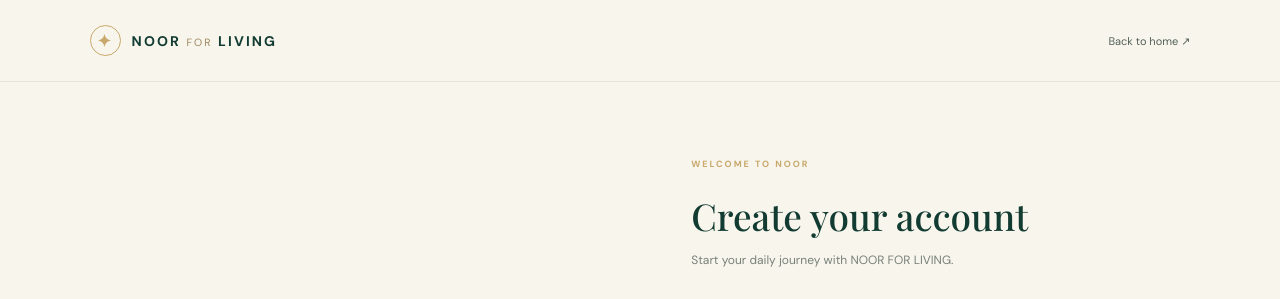
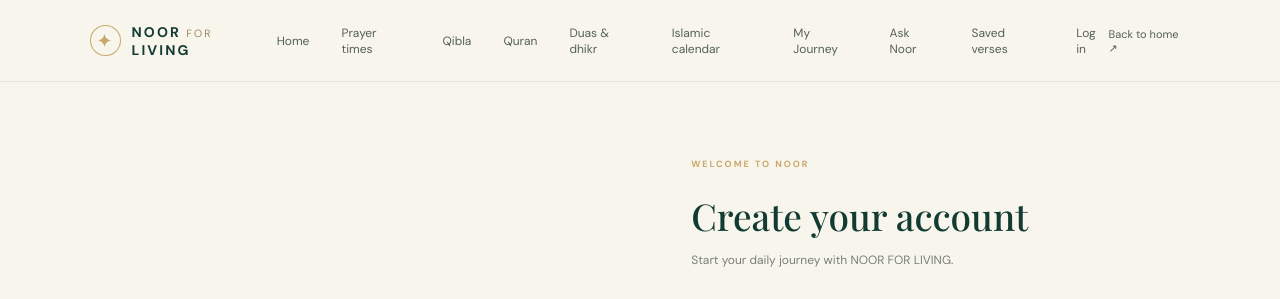
Before and after one commit to elenavance/noor-for-living, a Django app: page /accounts/signup/ in a window 1280 px wide. Shown: the top 299 px of the page. Run offline with Django 5.2, Linux system fonts and the light colour scheme.

Commit message:
Load shared navigation and motion system

```diff
--- a/templates/accounts/signup.html
+++ b/templates/accounts/signup.html
@@ -8,4 +8,4 @@
 {% if form.non_field_errors %}<div class="form-errors">{{ form.non_field_errors }}</div>{% endif %}
 {% for field in form %}<div class="form-field"><label for="{{ field.id_for_label }}">{{ field.label }}</label>{{ field }}{% if field.help_text %}<small class="field-help">{{ field.help_text|safe }}</small>{% endif %}{% for error in field.errors %}<small class="field-error">{{ error }}</small>{% endfor %}</div>{% endfor %}
 <button class="button button-gold auth-submit" type="submit">Create my account <span>↗</span></button></form>
-<p class="auth-switch">Already have an account? <a href="{% url 'login' %}">Log in</a></p><p class="auth-legal">Your account is personal. We will never ask you to share your password.</p></section></main></body></html>
+<p class="auth-switch">Already have an account? <a href="{% url 'login' %}">Log in</a></p><p class="auth-legal">Your account is personal. We will never ask you to share your password.</p></section></main><script src="/static/js/app.js" defer></script></body></html>
```
